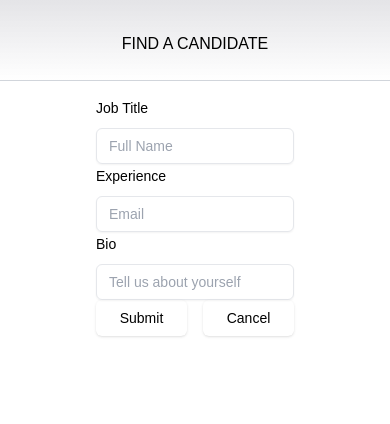
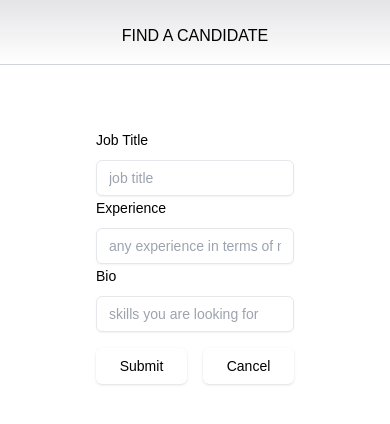
Before and after one commit to Ben0189/Careerlink, a Next.js app in the folder career-link-webui/: page /findCandidate in a window 390 px wide. Shown: the top 424 px of the page. Built offline with nearby package versions, Linux system fonts and the light colour scheme.

Commit message:
Made changes to the form

```diff
--- a/career-link-webui/src/pages/findCandidate.tsx
+++ b/career-link-webui/src/pages/findCandidate.tsx
@@ -1,8 +1,8 @@
 "use client";
 import * as z from "zod";
-import {useForm} from "react-hook-form";
+import { useForm } from "react-hook-form";
 import { zodResolver } from "@hookform/resolvers/zod";
-import { Form,FormControl,FormField,FormItem, FormLabel, FormMessage } from "@/components/form";
+import { Form, FormControl, FormField, FormItem, FormLabel, FormMessage } from "@/components/form";
 import { Input } from "@/components/input";
 import { Button } from "@/components/button";
 import { useRouter } from 'next/navigation';
@@ -15,37 +15,37 @@ const formSchema = z
     jobtitle: z.string(),
     experience: z.string(),
     description: z.string(),
+  });
 
-  })
-
-export default function FindCandidate(){
-  const form = useForm <z.infer<typeof formSchema>>({
+export default function FindCandidate() {
+  const form = useForm<z.infer<typeof formSchema>>({
     resolver: zodResolver(formSchema),
-    defaultValues:{
+    defaultValues: {
       jobtitle: "",
       experience: "",
-      description:"",
+      description: "",
     },
   });
-  const handleSubmit =()=>{
-    //GET OR POST METHOD
+
+  const handleSubmit = () => {
+    // GET OR POST METHOD
   };
+
   const router = useRouter();
-  const handleCancel=()=>{
-
+  const handleCancel = () => {
     router.push('/');
   };
 
-  return(
+  return (
     <main className="flex min-h-screen flex-col items-center justify-between p-24">
-       <p className="fixed left-0 top-0 flex w-full justify-center border-b border-gray-300 bg-gradient-to-b from-zinc-200 pb-6 pt-8 backdrop-blur-2xl dark:border-neutral-800 dark:bg-zinc-800/30 dark:from-inherit lg:static lg:w-auto  lg:rounded-xl lg:border lg:bg-gray-200 lg:p-4 lg:dark:bg-zinc-800/30">
+      <p className="fixed left-0 top-0 w-full flex justify-center border-b border-gray-300 bg-gradient-to-b from-zinc-200 pb-4 pt-6 backdrop-blur-2xl dark:border-neutral-800 dark:bg-zinc-800/30 dark:from-inherit lg:static lg:w-auto lg:rounded-xl lg:border lg:bg-gray-200 lg:p-4 lg:dark:bg-zinc-800/30">
         FIND A CANDIDATE
+      </p>
 
-        </p>
       <Form {...form}>
         <form
           onSubmit={form.handleSubmit(handleSubmit)}
-          className="max-w-md w-full flex-col gap-4"
+          className="max-w-md w-full flex-col gap-4 mt-8" // Reduced margin-top (mt-8)
         >
           <FormField
             control={form.control}
@@ -54,28 +54,26 @@ export default function FindCandidate(){
               return (
                 <FormItem>
                   <FormLabel className="text-black">Job Title</FormLabel>
-
                   <FormControl>
-                    <Input className="text-black" placeholder="Full Name" type="FullName" {...field}/>
+                    <Input className="text-black" placeholder="job title" type="jobtitle" {...field} />
                   </FormControl>
-
-                <FormMessage className="text-red-500"/>
+                  <FormMessage className="text-red-500" />
                 </FormItem>
               );
             }}
           />
+
           <FormField
             control={form.control}
             name="experience"
             render={({ field }) => {
               return (
                 <FormItem>
-
                   <FormLabel className="text-black">Experience</FormLabel>
                   <FormControl>
-                      <Input className="text-black" placeholder="Email" type ="email" {...field}/>
+                    <Input className="text-black" placeholder="any experience in terms of months/year" type="experience" {...field} />
                   </FormControl>
-                <FormMessage className="text-red-500"/>
+                  <FormMessage className="text-red-500" />
                 </FormItem>
               );
             }}
@@ -88,24 +86,21 @@ export default function FindCandidate(){
               <FormItem>
                 <FormLabel className="text-black">Bio</FormLabel>
                 <FormControl>
-                  <Input className="text-black" placeholder="Tell us about yourself" type ="jobskills" {...field}/>
+                  <Input className="text-black" placeholder="skills you are looking for" type="jobskills" {...field} />
                 </FormControl>
-
                 <FormMessage className="text-red-500" />
               </FormItem>
             )}
           />
-          <div className="flex space-x-4">
+
+          <div className="flex space-x-4 mt-4">
             <Button type="submit" className="w-full md:w-auto">Submit</Button>
-            <Button type="button" className="w-full md:w-auto" onClick= {handleCancel}>
+            <Button type="button" className="w-full md:w-auto" onClick={handleCancel}>
               Cancel
             </Button>
           </div>
-
         </form>
       </Form>
-
     </main>
-
-  )
+  );
 }
```
Lines whose indentation alone changed are shown as unchanged.
